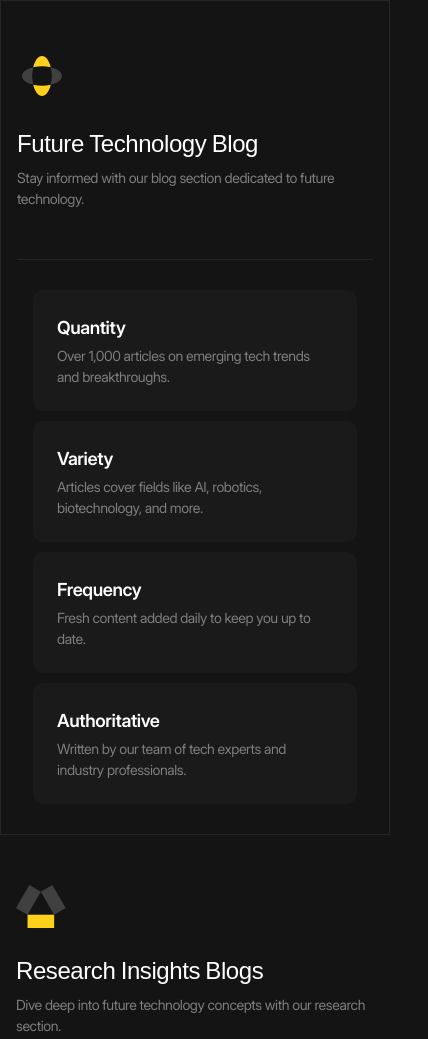
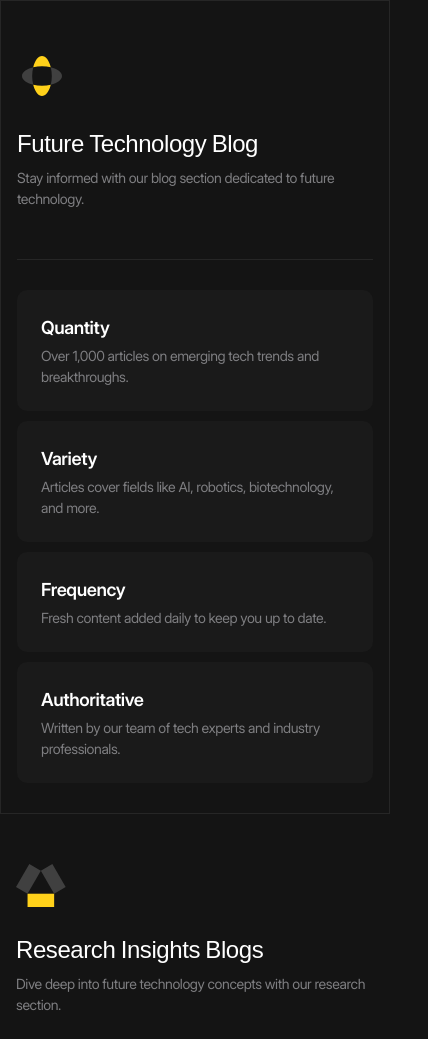
Before and after one commit to islamgamzatov/typescript-future-tech, a website built with Vite: page index.html in a window 390 px wide. Shown: the part 1627-2666 px from the top of the page, 428 px wide, since content can reach past the window. Built offline with nearby package versions, Linux system fonts and the light colour scheme; files whose address does not match are found by name.

Commit message:
feat: add mobile-first layout

```diff
--- a/src/styles/blocks/_card.scss
+++ b/src/styles/blocks/_card.scss
@@ -55,7 +55,7 @@
 		padding-right: rem(0);
 
 		@include tablet {
-			padding: rem(30) rem(16);
+			padding: rem(30) 0;
 		}
 	}
 
@@ -72,11 +72,14 @@
 		}
 
 		&--2-cols-alt {
-			grid-template-columns: auto 1fr;
 			gap: rem(30) rem(20);
 
 			@include laptop {
 				gap: rem(24) rem(16);
+			}
+
+			@include mobile-above {
+				grid-template-columns: auto 1fr;
 			}
 		}
 	}
```
Also changed, not shown: src/styles/main.css, 1 other file.
